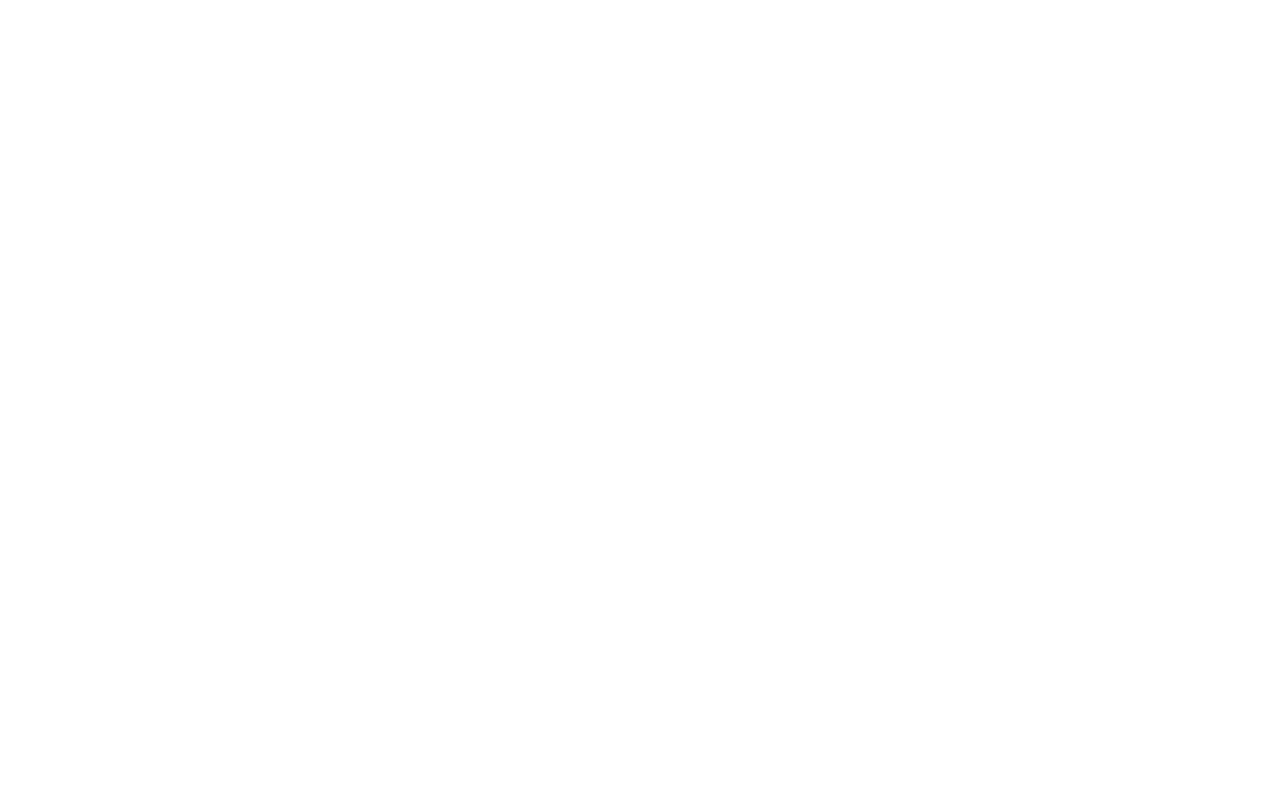
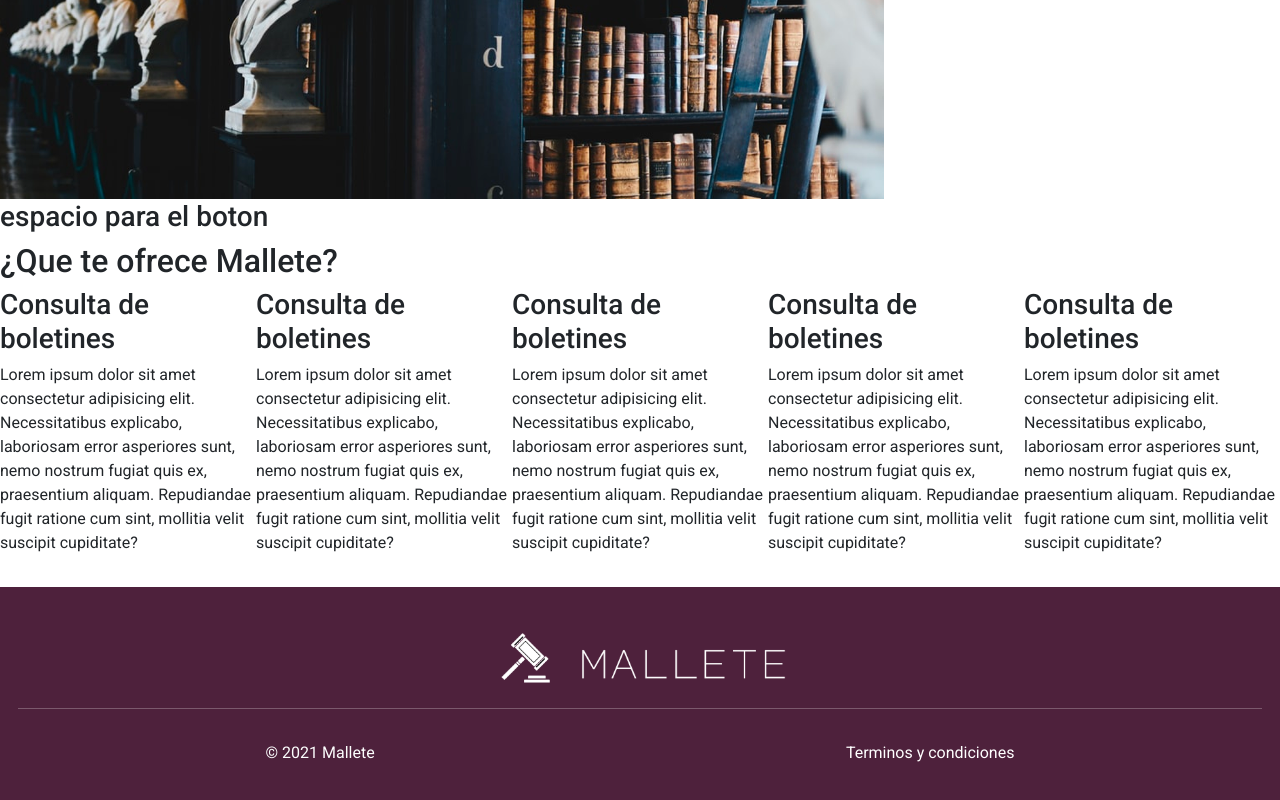
Before and after one commit to mallete/mallete-react-app, a React (Create React App) app: page / in a window 1280 px wide. Shown: the part 410-1210 px from the top of the page. Before the commit the page ends 800 px from the top, so only its background shows below. Built offline with nearby package versions, Linux system fonts and the light colour scheme.

Commit message:
estructura de landing page

```diff
--- a/public/index.html
+++ b/public/index.html
@@ -5,6 +5,12 @@
     <link rel="icon" href="%PUBLIC_URL%/mallete-logo.ico" />
     <meta name="viewport" content="width=device-width, initial-scale=1" />
     <meta name="theme-color" content="#000000" />
+    <link rel="preconnect" href="https://fonts.googleapis.com">
+    <link rel="preconnect" href="https://fonts.gstatic.com" crossorigin>
+    <link href="https://fonts.googleapis.com/css2?family=Roboto:wght@100;300;400;500;700&display=swap" rel="stylesheet">
+    <link rel="preconnect" href="https://fonts.googleapis.com">
+    <link rel="preconnect" href="https://fonts.gstatic.com" crossorigin>
+    <link href="https://fonts.googleapis.com/css2?family=Montserrat:wght@100;300;400;500;600;700;800;900&family=Roboto:wght@100;300;400;500;700&display=swap" rel="stylesheet">
     <meta
       name="description"
       content="Web site created using create-react-app"
--- /dev/null
+++ b/src/Components/Card/index.js
@@ -0,0 +1,18 @@
+import React from 'react';
+//import './style.scss'
+
+function Card () {
+    return (
+        <div className="card-container">
+            <div className="">
+                <h3>Consulta de boletines</h3>
+            </div>
+            <div className="d-flex mb-3">
+                <p className="">Lorem ipsum dolor sit amet consectetur adipisicing elit. Necessitatibus explicabo, laboriosam error asperiores sunt, nemo nostrum fugiat quis ex, praesentium aliquam. Repudiandae fugit ratione cum sint, mollitia velit suscipit cupiditate?</p>
+            </div>
+        </div>
+
+    )
+}
+
+export default Card;
--- /dev/null
+++ b/src/Components/Footer/index.js
@@ -0,0 +1,21 @@
+import React from 'react';
+import './style.scss'
+import mallete from "../../assets/Icons/mallete.png"
+function Footer () {
+    return (
+        <footer className="principal-container container-fluid">
+		    <div className="d-flex row ">
+                <div className="d-flex justify-content-center ">
+                    <img className="logo mt-3 mb-3" src={mallete}></img>
+                </div>
+                <hr className=""/>
+			    <div className="links-container d-flex justify-content-around mb-3">
+                    <p className="mt-3"> © 2021 Mallete</p>
+                    <a className="link mt-3" href="#">Terminos y condiciones</a>
+                </div>
+		    </div>
+	    </footer>
+    );
+};
+
+export default Footer;
--- /dev/null
+++ b/src/Components/Footer/style.scss
@@ -0,0 +1,26 @@
+$royal-wine: #4E213C;
+$plastik: #FCFDFD;
+
+.principal-container{
+    color: $plastik;
+    justify-content: center;
+    align-items: center;
+    padding: 30px;
+    background-color: $royal-wine;
+}
+
+.logo{
+    width: 300px;
+}
+
+hr{
+    background-color:white;
+}
+.link{
+    color: white;
+    text-decoration: none;
+    &:hover{
+        color: white;
+        text-decoration: underline;
+    }
+}
--- a/src/index.scss
+++ b/src/index.scss
@@ -1,13 +1,4 @@
 body {
   margin: 0;
-  font-family: -apple-system, BlinkMacSystemFont, 'Segoe UI', 'Roboto', 'Oxygen',
-    'Ubuntu', 'Cantarell', 'Fira Sans', 'Droid Sans', 'Helvetica Neue',
-    sans-serif;
-  -webkit-font-smoothing: antialiased;
-  -moz-osx-font-smoothing: grayscale;
+  font-family: Roboto, Montserrat, sans-serif;
 }
-
-code {
-  font-family: source-code-pro, Menlo, Monaco, Consolas, 'Courier New',
-    monospace;
-}
--- a/src/pages/Home/index.js
+++ b/src/pages/Home/index.js
@@ -1,10 +1,30 @@
 import React from "react";
+import  Card  from "../../Components/Card";
+import Footer from "../../Components/Footer";
+import library from "../../assets/Images/library.png"
+
 //import './App.scss';
 
 function Home() {
   return (
     <>
-    <h1>Home</h1>
+    <div>
+      <img src={library}/>
+        <h3>espacio para el boton</h3>
+
+    </div>
+    <div>
+      <h2>¿Que te ofrece Mallete?</h2>
+    </div>
+    <div className="d-flex">
+      <Card></Card>
+      <Card></Card>
+      <Card></Card>
+      <Card></Card>
+      <div className="landing-image"></div>
+      <Card></Card>
+    </div>
+    <Footer></Footer>
     </>
   );
 }
```
Also changed, not shown: src/Components/Card/style.scss (added), src/assets/Icons/mallete.png (added), src/assets/Images/library.png (added), src/pages/Home/style.scss (added).
